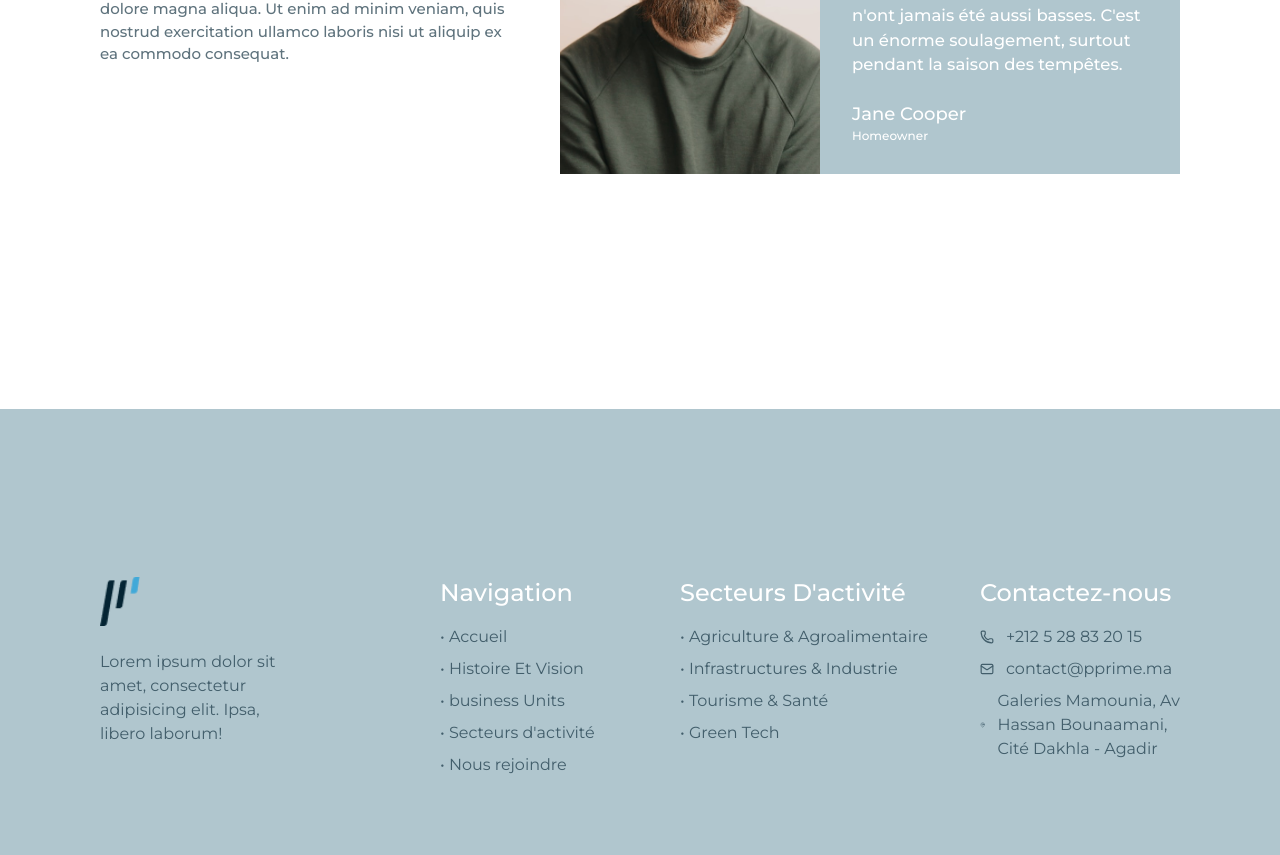
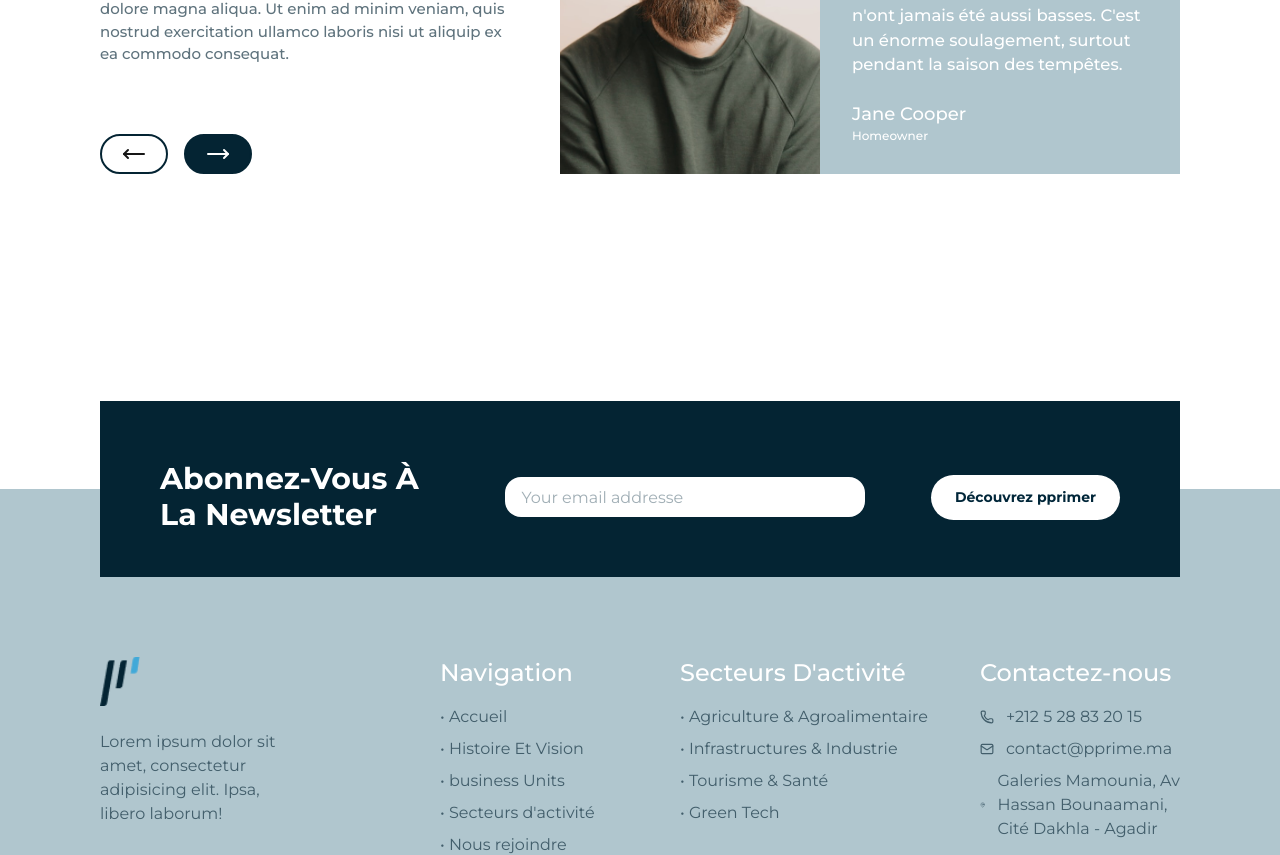
Before and after one commit to hamzaelgarrai-dev/Prime, a Next.js app: page /Accueil in a window 1280 px wide. Shown: the part 4480-5335 px from the top of the page. Built offline with nearby package versions, Linux system fonts and the light colour scheme.

Commit message:
adding card to the footer

```diff
--- a/components/client_reviews.tsx
+++ b/components/client_reviews.tsx
@@ -1,18 +1,30 @@
 import Image from "next/image"
+import { MoveRight , MoveLeft } from "lucide-react"
 export default function ClientReviews(){
 
     return(
-        <div className="w-full h-140 bg-white">
+        <div className="w-full h-140 bg-white mb-20">
 
             <div className="max-w-[1080px] mx-auto h-[325px]  flex flex-row justify-center items-center  ">
 
-                <div className="w-115  h-full ">
+                <div className="w-115  h-full relative ">
 
-                    <div className="flex flex-col pr-7 ">
+                    <div className="flex flex-col pr-7  ">
 
                         <h2 className="font-bold text-4xl max-w-[420px] pb-6 text-[#042433]">Que Disent Nos Clients Précieux</h2>
 
                         <p className="max-w-[410px] font-medium text-[15px] pb-6 text-[#042433A3]">Lorem ipsum dolor sit amet, consectetur adipiscing elit, sed do eiusmod tempor incididunt ut labore et dolore magna aliqua. Ut enim ad minim veniam, quis nostrud exercitation ullamco laboris nisi ut aliquip ex ea commodo consequat.</p>
+
+                        <div className="flex flex-row gap-4 absolute bottom-0 ">
+
+                            <div className="h-10 w-17 rounded-3xl border-2 border-[#042433] flex items-center justify-center cursor-pointer hover:bg-[#042433] hover:text-white ">
+                                <MoveLeft className="" />
+                            </div>
+                            <div className="h-10 w-17 rounded-3xl border-2 border-[#042433] bg-[#042433] flex items-center justify-center cursor-pointer ">
+                                <MoveRight className="text-white" />
+                            </div>
+
+                        </div>
 
 
 
--- a/components/footer.tsx
+++ b/components/footer.tsx
@@ -15,7 +15,32 @@ export default function Footer() {
 
 
 
-                <div className=" max-w-[1080px] mx-auto flex md:flex-row flex-col justify-around items-start pt-42  ">
+                <div className=" relative max-w-[1080px] mx-auto flex md:flex-row flex-col justify-around items-start pt-42  ">
+
+                    <div className="w-[1080px] h-44 bg-[#042433] absolute -top-22 ">
+
+                        <div className="flex flex-row justify-between items-center mx-auto p-15">
+
+
+                            <h2 className="text-white text-3xl font-bold max-w-[280px]">Abonnez-Vous À La Newsletter</h2>
+                            <input className="w-90 h-10 rounded-2xl bg-white border-none outline-none p-4 " type="text" placeholder="Your email addresse"/>
+
+
+                            <a
+                                href="https://www.linkedin.com/company/p-prime/posts/?feedView=all"
+                                target="_blank"
+                                rel="noopener noreferrer"
+                                className="bg-[#ffffff] text-[#002639]  text-[14px] px-6 py-3  bottom-15  rounded-full flex items-center gap-1 font-bold transition-all group
+                             hover:bg-[#3da5d9] hover:text-white"
+                            >
+                                Découvrez pprimer
+
+                            </a>
+
+                        </div>
+
+
+                    </div>
 
 
 
--- a/components/our_team.tsx
+++ b/components/our_team.tsx
@@ -2,7 +2,7 @@ import Image from "next/image"
 export default function OurTeam(){
 
     return(
-        <div className="bg-white w-full h-[700px] mb-40">
+        <div className="bg-white w-full h-[740px] mb-30">
 
             <div className="max-w-[1080px] mx-auto flex flex-col justify-center items-center text-center pt-32">
                 <h2 className="font-bold text-4xl text-[#042433] mb-4">Our teams</h2>
```
